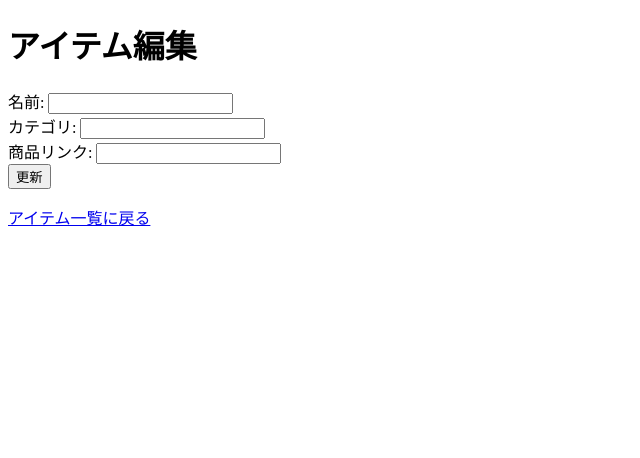
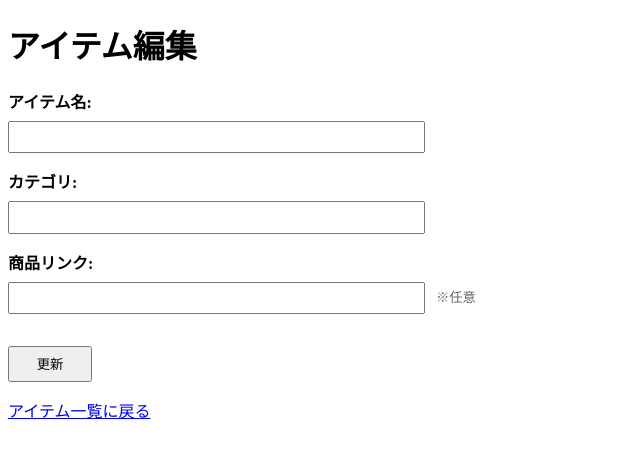
Before and after one commit to fjsho/flask-demo-my-desk-setup, a Flask app: template templates/item_edit.html in a window 1280 px wide. Shown: the top 458 px of the page, without its empty margins (0-640 px from the left). Run offline with Flask 3, Linux system fonts and the light colour scheme; the template is opened without the code that fills it, so the values that code supplies are empty.

Commit message:
fix: アイテム編集画面の画面仕様書の更新と実装修正

```diff
--- a/templates/item_edit.html
+++ b/templates/item_edit.html
@@ -3,23 +3,56 @@
   <head>
     <meta charset="utf-8" />
     <title>Item Edit</title>
+    <style>
+      .form-group {
+        margin: 1em 0;
+      }
+      .form-group label {
+        display: block;
+        margin-bottom: 0.5em;
+        font-weight: bold;
+      }
+      .form-group input {
+        padding: 0.5em;
+        width: 100%;
+        max-width: 400px;
+      }
+      .form-group small {
+        color: #666;
+        margin-left: 0.5em;
+      }
+      .actions {
+        margin-top: 2em;
+      }
+      button {
+        padding: 0.5em 2em;
+      }
+    </style>
   </head>
   <body>
     <h1>アイテム編集</h1>
     <form action="{{ url_for('update_item', item_id=item.id) }}" method="POST">
-      <div>
-        <label>名前:</label>
-        <input type="text" name="name" value="{{ item.name }}" />
+      <div class="form-group">
+        <label>アイテム名:</label>
+        <input type="text" name="name" value="{{ item.name }}" required />
       </div>
-      <div>
+      <div class="form-group">
         <label>カテゴリ:</label>
-        <input type="text" name="category" value="{{ item.category }}" />
+        <input
+          type="text"
+          name="category"
+          value="{{ item.category }}"
+          required
+        />
       </div>
-      <div>
+      <div class="form-group">
         <label>商品リンク:</label>
         <input type="text" name="productLink" value="{{ item.productLink }}" />
+        <small>※任意</small>
       </div>
-      <button type="submit">更新</button>
+      <div class="actions">
+        <button type="submit">更新</button>
+      </div>
     </form>
     <p><a href="{{ url_for('items_list') }}">アイテム一覧に戻る</a></p>
   </body>
```
Also changed, not shown: docs/画面仕様.md (+15 -2 lines).
